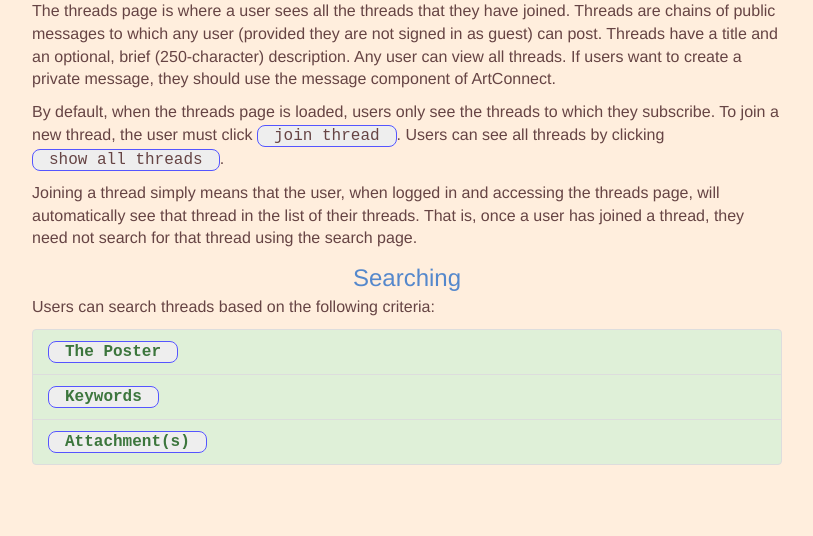
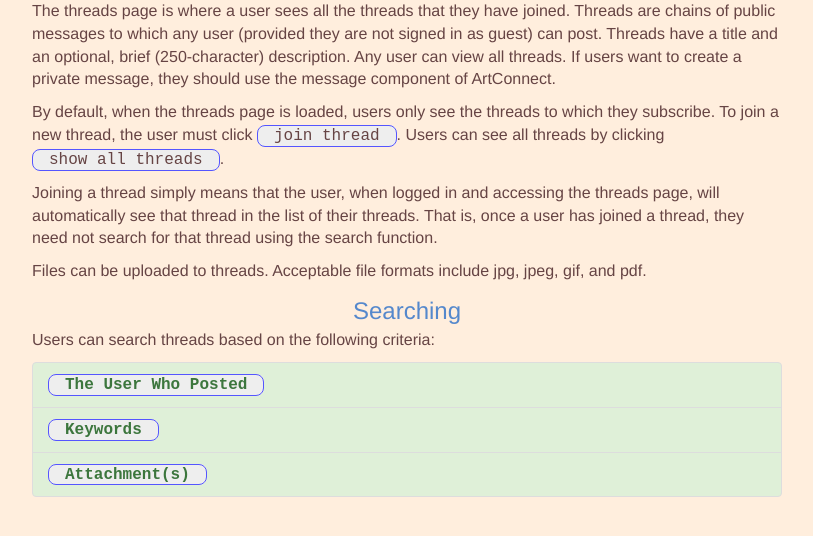
Before and after one commit to jamessecor/ArtConnect, a PHP site: page /threads.php in a window 1280 px wide. Shown: the part 111-647 px from the top of the page, without its empty margins (233-1046 px from the left). Run offline with PHP 8.4, Linux system fonts and the light colour scheme; some libraries are stand-ins or nearby versions.

Commit message:
final touches

```diff
--- a/calendar.php
+++ b/calendar.php
@@ -22,6 +22,9 @@ include "acHeader.php";
 				</li>
 				<li class="list-group-item list-group-item-info">
 					<strong><span class="codeExample">Event Title</span></strong> Events can be given a title. This is it.
+				</li>
+				<li class="list-group-item list-group-item-info">
+					<strong><span class="codeExample">Event Location</span></strong> Event location is also used in the search function.
 				</li>
 				<li class="list-group-item list-group-item-info">
 					<strong><span class="codeExample">Description</span></strong> The event description allows a user to define event details, such as recommended apparel or
--- a/images.php
+++ b/images.php
@@ -35,7 +35,7 @@ include "acHeader.php";
 			</p>
 			<ul class="list-group">
 				<li class="list-group-item list-group-item-success">
-					<strong><span class="codeExample">The Poster</span></strong>
+					<strong><span class="codeExample">The User Who Posted</span></strong>
 				</li>
 				<li class="list-group-item list-group-item-success">
 					<strong><span class="codeExample">The Artist</span></strong>
--- a/index.php
+++ b/index.php
@@ -10,6 +10,10 @@ include "acHeader.php";
 			<p>
 			This site is a low-level design to be used to implement the ArtConnect Vermont application. ArtConnect is a web-based system that
 			allows users to connect with their local art community.
+			</p>
+			<p>
+			Code samples and other keywords throughout the document will be formatted in the following way:
+			<span class="codeExample">Code Example</span>
 			</p>
 			<p>
 			Use the navbar to navigate through the various aspects of the system.
--- a/login.php
+++ b/login.php
@@ -17,8 +17,10 @@ include "acHeader.php";
 <span class="codeComment">// Boolean function which returns true if user is logged in as guest</span>
 if(isGuest()) {
     <span class="codeComment">// Show guest version of page</span>
-} else if(isLoggedIn()) {  <span class="codeComment">// Boolean function which returns true if user is logged in</span>
-    <span class="codeComment">// Show contents of page</span>
+} else if(isBuyer()) {  <span class="codeComment">// Boolean function which returns true if user is logged in as buyer</span>
+    <span class="codeComment">// Show contents of buyer page</span>
+} else if(isMember()) {  <span class="codeComment">// Boolean function which returns true if user is logged in as member</span>
+    <span class="codeComment">// Show contents of member page</span>
 } else {
     <span class="codeComment">// Send user to login page</span>
     print "&lt;a href='login.php'&gt;Please log in to proceed.&lt;/a&gt;";
--- a/profile.php
+++ b/profile.php
@@ -7,7 +7,8 @@ include "acHeader.php";
 			<h1>User Profile Page</h1>
 			<p>
 			The user profile page displays all information about a user. The user can update this information during any session. There is no limit to the number of updates.
-			Users can upload a profile picture that is displayed next to any message or thread post. Elements of the profile page include
+			Users can upload a profile picture that is displayed next to any message or thread post. Without a user-uploaded image, the default image is used.
+			Elements of the profile page include
 			</p>
 			<ul class="list-group">
 				<li class="list-group-item list-group-item-info">
--- a/threads.php
+++ b/threads.php
@@ -20,15 +20,18 @@ include "acHeader.php";
 			<p>
 			Joining a thread simply means that the user, when logged in and accessing the threads page, will automatically
 			see that thread in the list of their threads. That is, once a user has joined a thread, they need not search
-			for that thread using the search page.
+			for that thread using the search function.
 			</p>
+			<p>
+			Files can be uploaded to threads. Acceptable file formats include jpg, jpeg, gif, and pdf.
+			<p>
 			<h1>Searching</h1>
 			<p>
 			Users can search threads based on the following criteria:
 			</p>
 			<ul class="list-group">
 				<li class="list-group-item list-group-item-success">
-					<strong><span class="codeExample">The Poster</span></strong>
+					<strong><span class="codeExample">The User Who Posted</span></strong>
 				</li>
 				<li class="list-group-item list-group-item-success">
 					<strong><span class="codeExample">Keywords</span></strong>
```
